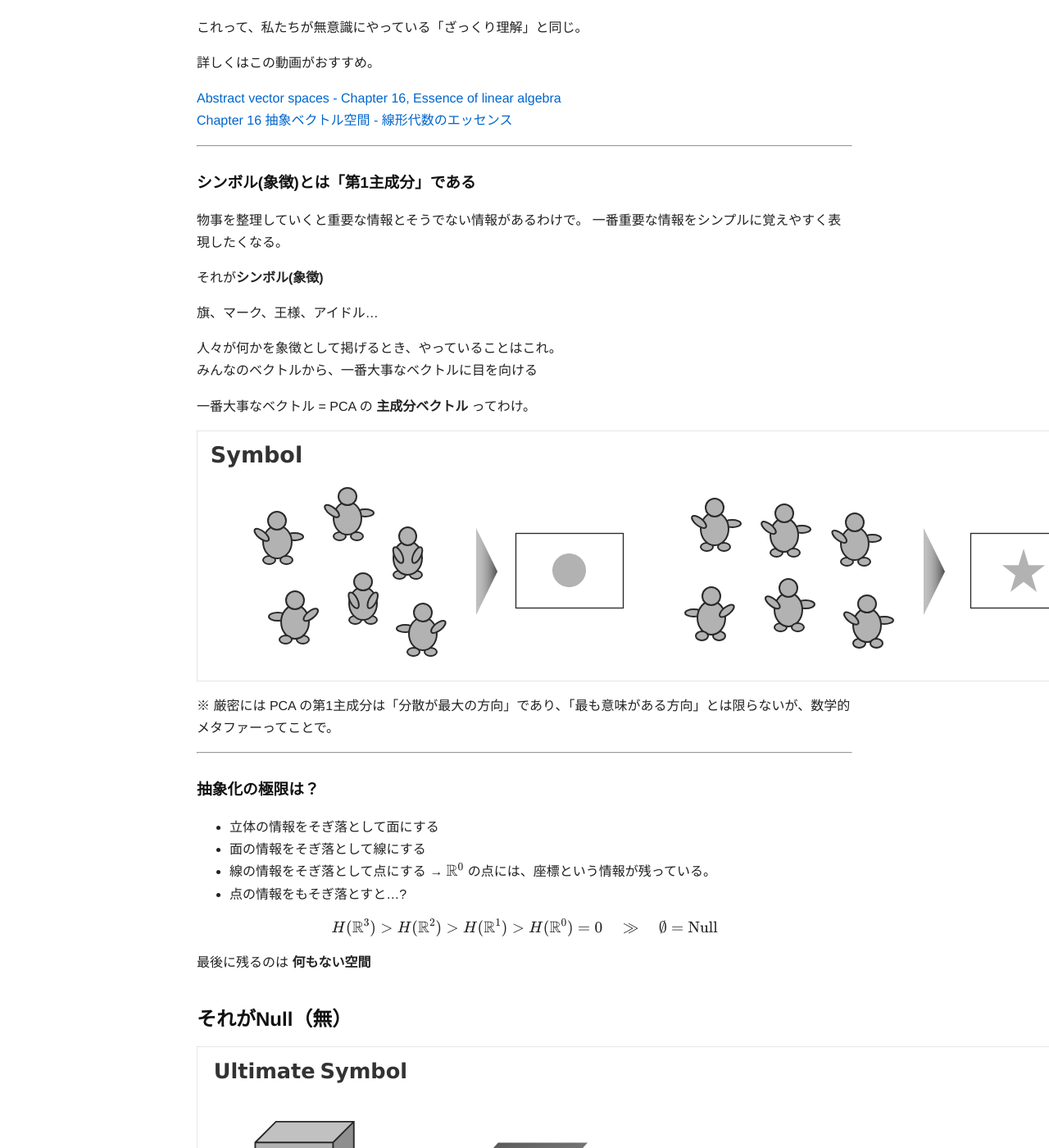
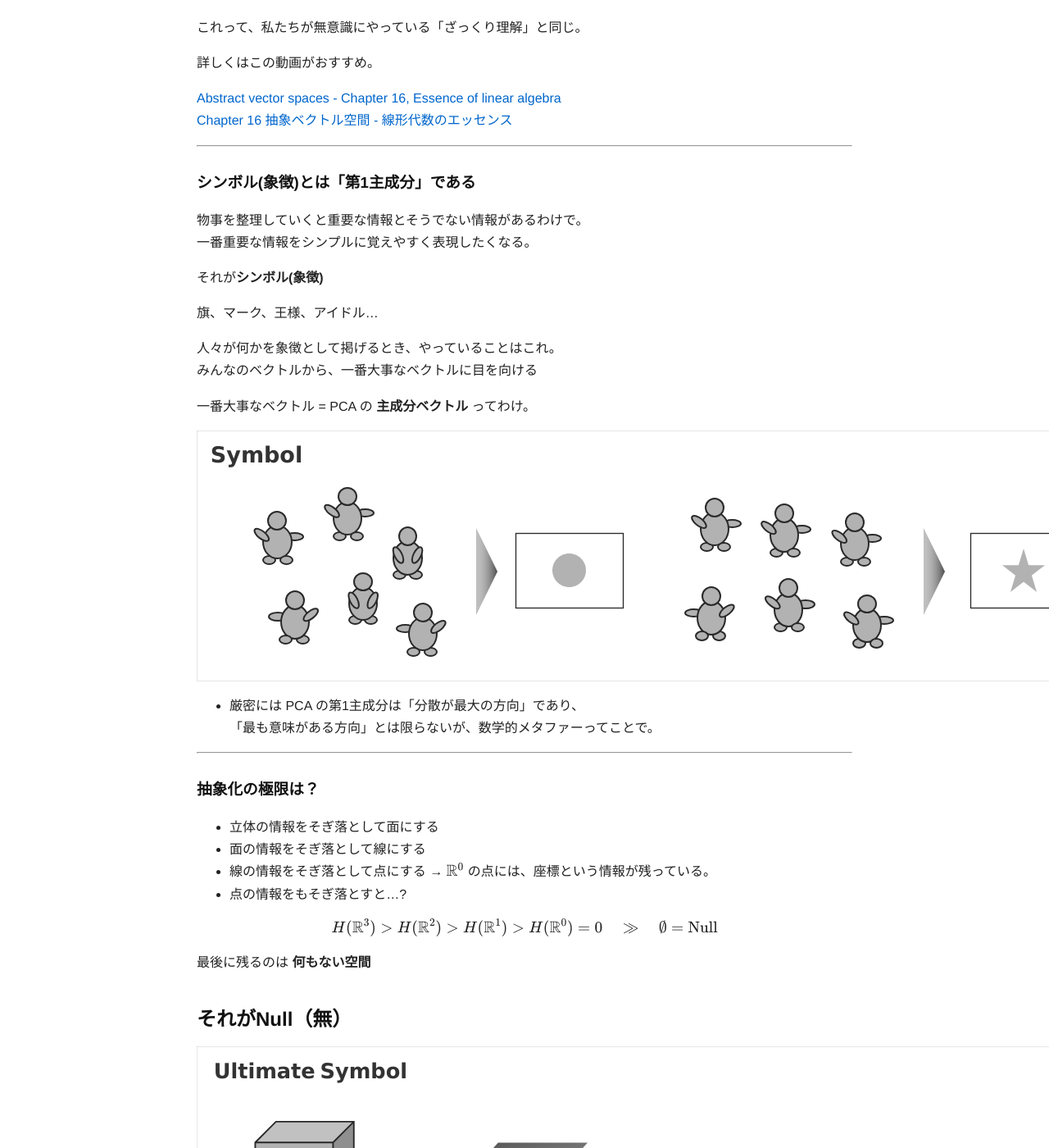
Before and after one commit to GoodRelax/articles, a Jekyll site: the page built from our-symbol-is-null/our-symbol-is-null-ja.md, in a window 1280 px wide and 1400 px high, scrolled down 7268 px. Shown: the whole window at 82% size. Built offline with Jekyll 4.4.1, drawn with Linux system fonts in a browser that asks for light colours.

```diff
--- a/our-symbol-is-null/our-symbol-is-null-ja.md
+++ b/our-symbol-is-null/our-symbol-is-null-ja.md
@@ -246,7 +246,8 @@ $ k = 2 $ にすれば 2次元のマトリクスになる
 
 <object data="./assets/images/symbol.svg" type="image/svg+xml" style="max-width:90vw;"></object>
 
-※ 厳密には PCA の第1主成分は「分散が最大の方向」であり、「最も意味がある方向」とは限らないが、数学的メタファーってことで。
+- 厳密には PCA の第1主成分は「分散が最大の方向」であり、
+  「最も意味がある方向」とは限らないが、数学的メタファーってことで。
 
 ---
 
```
